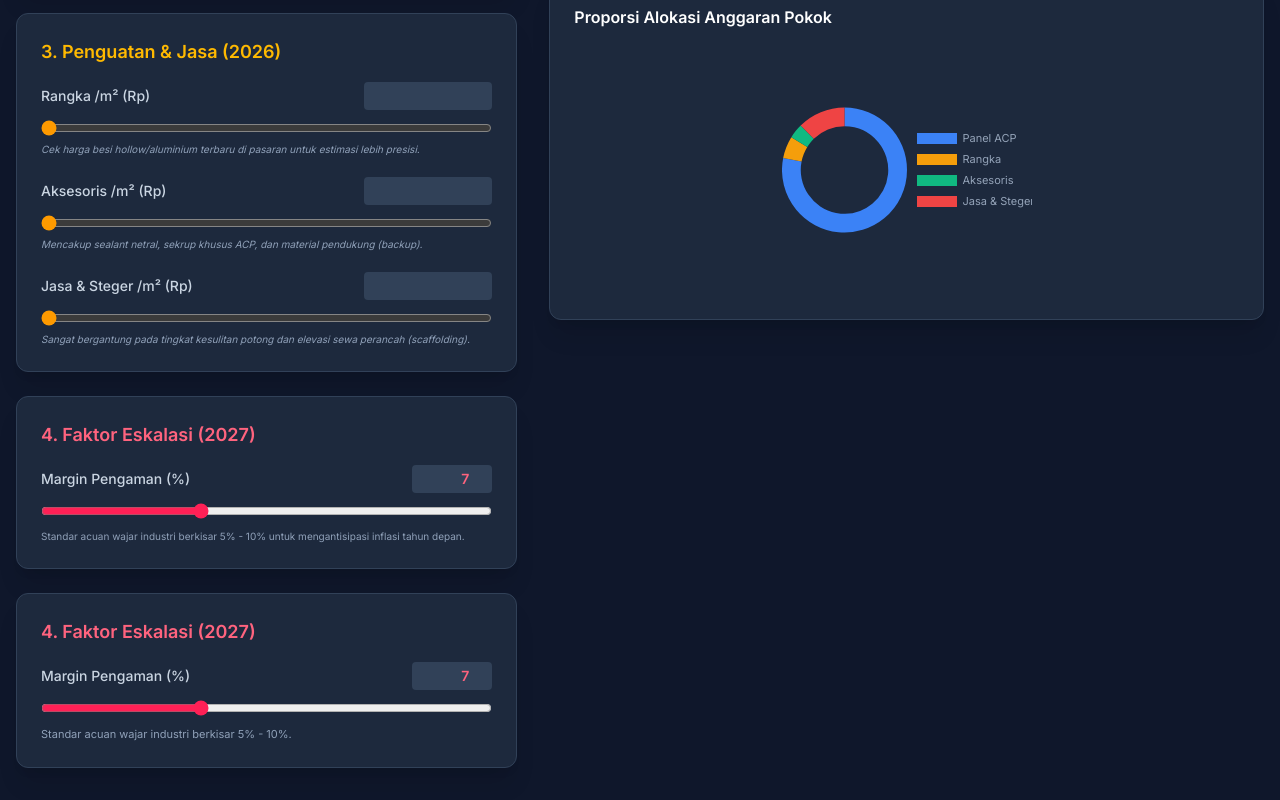
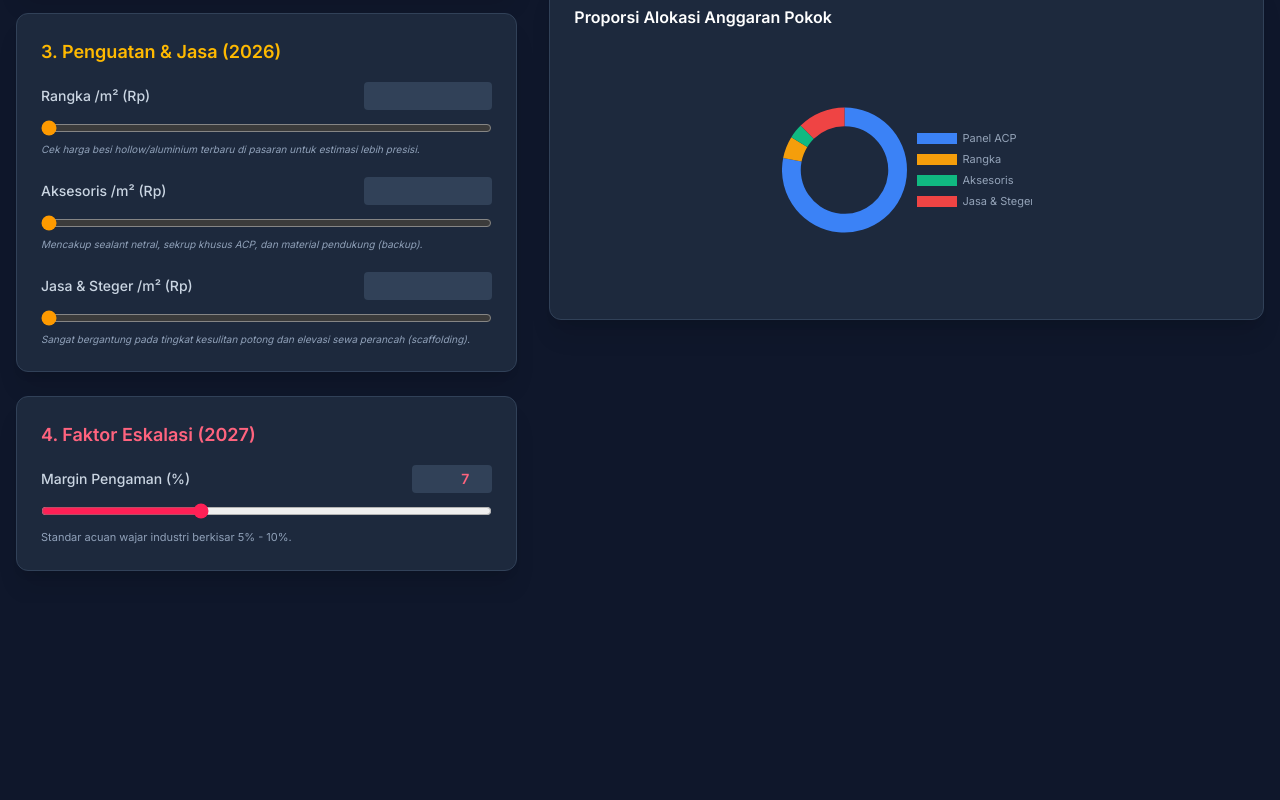
Before and after one commit to dodirahmawan-web/Kalkulator-Fasad-Proyeksi-Anggaran-ACP, a plain HTML site: page index.html in a window 1280 px wide. Shown: the part 863-1663 px from the top of the page. After the commit the page ends 1466 px from the top, so only its background shows below. Drawn offline with nearby package versions, Linux system fonts and the light colour scheme.

Commit message:
Update index.html
Menghapus point 4

```diff
--- a/index.html
+++ b/index.html
@@ -141,18 +141,6 @@
                     </div>
                 </div>
 
-                <!-- Section 4: Proyeksi Eskalasi -->
-                <div class="bg-slate-800 border border-slate-700 rounded-xl p-6 shadow-xl">
-                    <h2 class="text-lg font-semibold text-rose-400 mb-4">4. Faktor Eskalasi (<span class="dyn-year-next"></span>)</h2>
-                    <div>
-                        <div class="flex justify-between items-center mb-1">
-                            <label class="text-sm font-medium text-slate-300">Margin Pengaman (%)</label>
-                            <input type="number" id="num-eskalasi" value="7" class="w-20 bg-slate-700 text-rose-400 font-semibold text-right rounded px-2 py-1 text-sm focus:outline-none focus:ring-1 focus:ring-rose-500">
-                        </div>
-                        <input type="range" id="input-eskalasi" min="0" max="20" step="1" value="7" class="w-full accent-rose-500 bg-slate-700 h-2 rounded-lg cursor-pointer">
-                        <p class="text-[10px] text-slate-400 mt-2">Standar acuan wajar industri berkisar 5% - 10% untuk mengantisipasi inflasi tahun depan.</p>
-                    </div>
-                </div>
 
                 <!-- Section 4: Proyeksi Eskalasi -->
                 <div class="bg-slate-800 border border-slate-700 rounded-xl p-6 shadow-xl">
```
